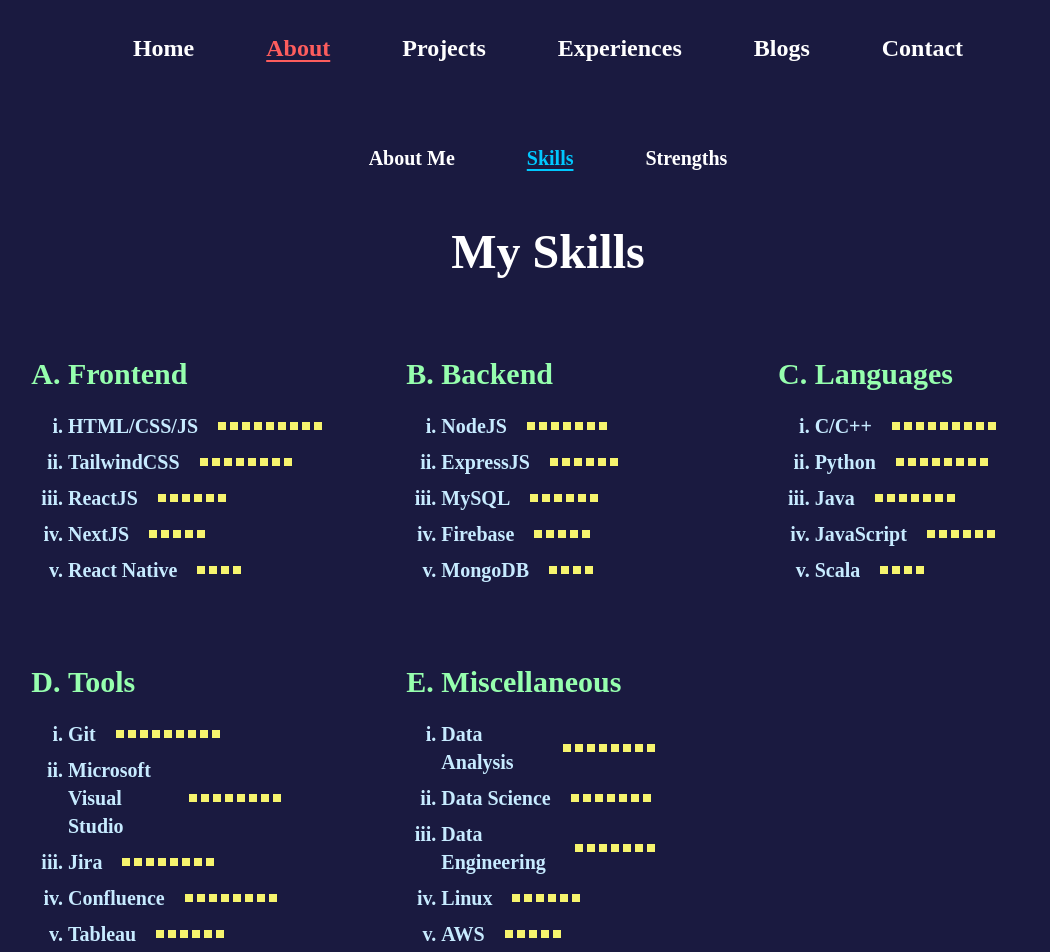
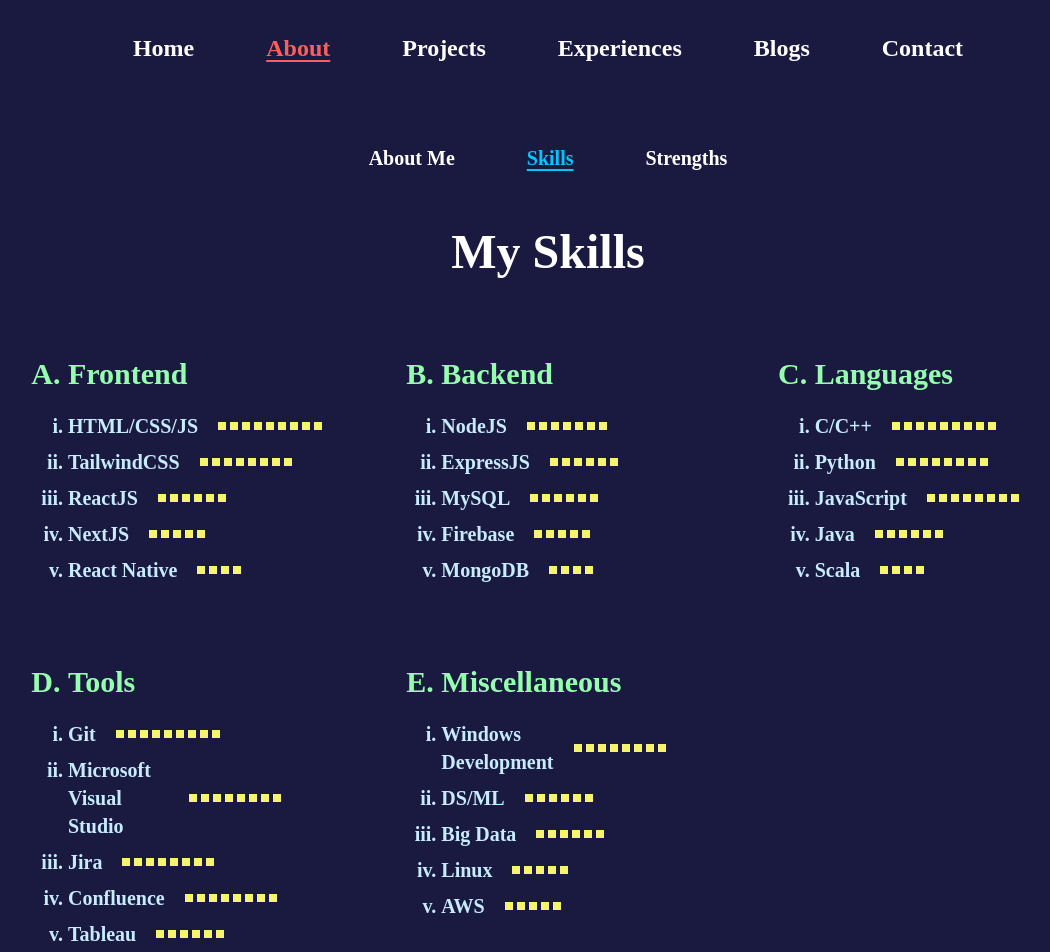
Before and after one commit to kd1729/crispy-engine, a Next.js app: page /about/skills in a window 1280 px wide. Shown: the top 952 px of the page, without its empty margins (92-1142 px from the left). Built offline with nearby package versions, Linux system fonts and the light colour scheme.

Commit message:
Update skills.js

```diff
--- a/pages/about/skills.js
+++ b/pages/about/skills.js
@@ -64,11 +64,11 @@ const mySkills = [
         level: 80,
       },
       {
-        name: "Java",
-        level: 70,
+        name: "JavaScript",
+        level: 80,
       },
       {
-        name: "JavaScript",
+        name: "Java",
         level: 60,
       },
       {
@@ -106,20 +106,20 @@ const mySkills = [
     name: "Miscellaneous",
     skills: [
       {
-        name: "Data Analysis",
+        name: "Windows Development",
         level: 80,
       },
       {
-        name: "Data Science",
-        level: 70,
+        name: "DS/ML",
+        level: 60,
       },
       {
-        name: "Data Engineering",
-        level: 70,
+        name: "Big Data",
+        level: 60,
       },
       {
         name: "Linux",
-        level: 60,
+        level: 50,
       },
       {
         name: "AWS",
```
